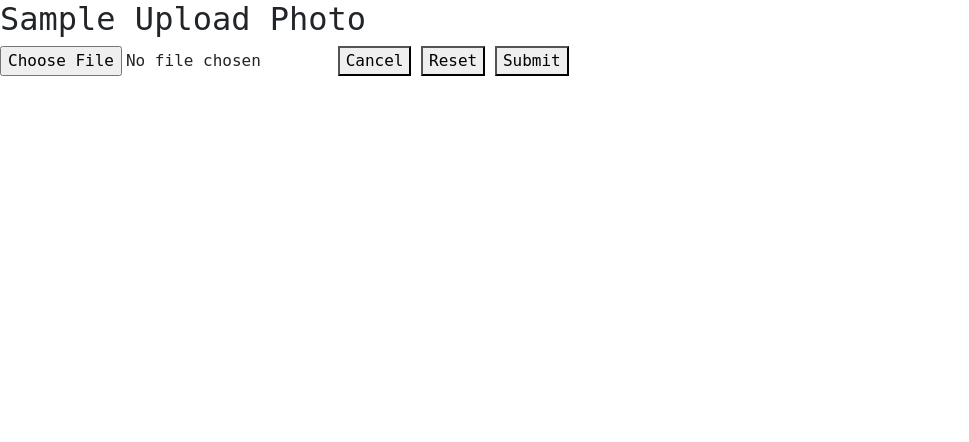
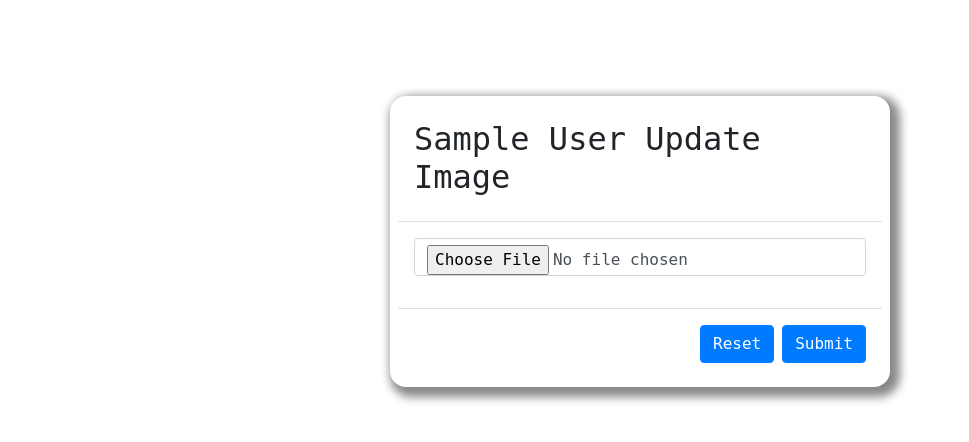
Before and after one commit to spiderxm/sports_app, a Django app: page /user_profile/upload_photo/1/ in a window 1280 px wide. Shown: the part 56-498 px from the top of the page, without its empty margins (0-969 px from the left). Run offline with Django 3.2, Linux system fonts and the light colour scheme; the visitor is signed in with stand-in values (Sample User, id 1); some libraries are stand-ins or nearby versions.

Commit message:
adding styles

```diff
--- a/templates/home/add_trial.html
+++ b/templates/home/add_trial.html
@@ -5,7 +5,7 @@
 {% bootstrap_css %}
 {% bootstrap_javascript jquery='full' %}  {# Embed Bootstrap JS+jQuery #}
 {% block content %}
-    <div style="font-family: monospace">
+    <div style="font-family: monospace; padding: 1rem">
         <div style="margin: 0 auto; width: 500px; margin-top: 10vh;margin-bottom: 1rem; padding: .5rem;  box-shadow: 5px 5px 10px 5px #888888;border-radius: 1rem">
              <form method="POST" class="form-group">
                 <div class="modal-header">
--- a/templates/home/application.html
+++ b/templates/home/application.html
@@ -10,7 +10,7 @@
             <h3>You have already applied to the Trial. </h3>
         </div>
     {% else %}
-        <div style="font-family: monospace">
+        <div style="font-family: monospace; padding: 1rem">
             <div style="margin: 0 auto; width: 500px; margin-top: 10vh;margin-bottom: 1rem; padding: .5rem;  box-shadow: 5px 5px 10px 5px #888888;border-radius: 1rem">
                 <form method="POST" class="form-group">
                     <div class="modal-header">
--- a/templates/user_profile/upload_photo.html
+++ b/templates/user_profile/upload_photo.html
@@ -1,18 +1,24 @@
 {% extends "partials/base.html" %}
 
 {% block content %}
-    <div>
-        <div>
+    <div style="font-family: monospace; padding: 1rem">
+        <div style="margin: 0 auto; width: 500px; margin-top: 10vh;margin-bottom: 1rem; padding: .5rem;  box-shadow: 5px 5px 10px 5px #888888;border-radius: 1rem">
             <form action="" method="post" enctype="multipart/form-data" class="form">
-                <div>
-                    <h2>{{ user.first_name }} {{ user.lastname }} Upload Photo</h2>
+                <div class="modal-header">
+                    <h2>{{ user.first_name }} {{ user.last_name }} Update Image</h2>
                 </div>
-                {% csrf_token %}
-                <input type="number" value="{{ user.id }}" hidden name="_id">
-                <input type="file" name="image" accept="image/x-png,image/gif,image/jpeg" required/>
-                <button type="button">Cancel</button>
-                <button type="reset">Reset</button>
-                <button type="submit">Submit</button>
+                <div class="modal-body">
+                    {% csrf_token %}
+                    <div class="form-group">
+                        <input type="number" value="{{ user.id }}" hidden name="_id">
+                        <input type="file" class="form-control" name="image" accept="image/x-png,image/gif,image/jpeg"
+                               required/>
+                    </div>
+                </div>
+                <div class="modal-footer">
+                    <button type="reset" class="btn btn-primary">Reset</button>
+                    <button type="submit" class="btn btn-primary">Submit</button>
+                </div>
             </form>
         </div>
     </div>
```
Also changed, not shown: templates/user_profile/add_achievements.html (+11 -2 lines), templates/user_profile/add_certificates.html (+11 -2 lines).
